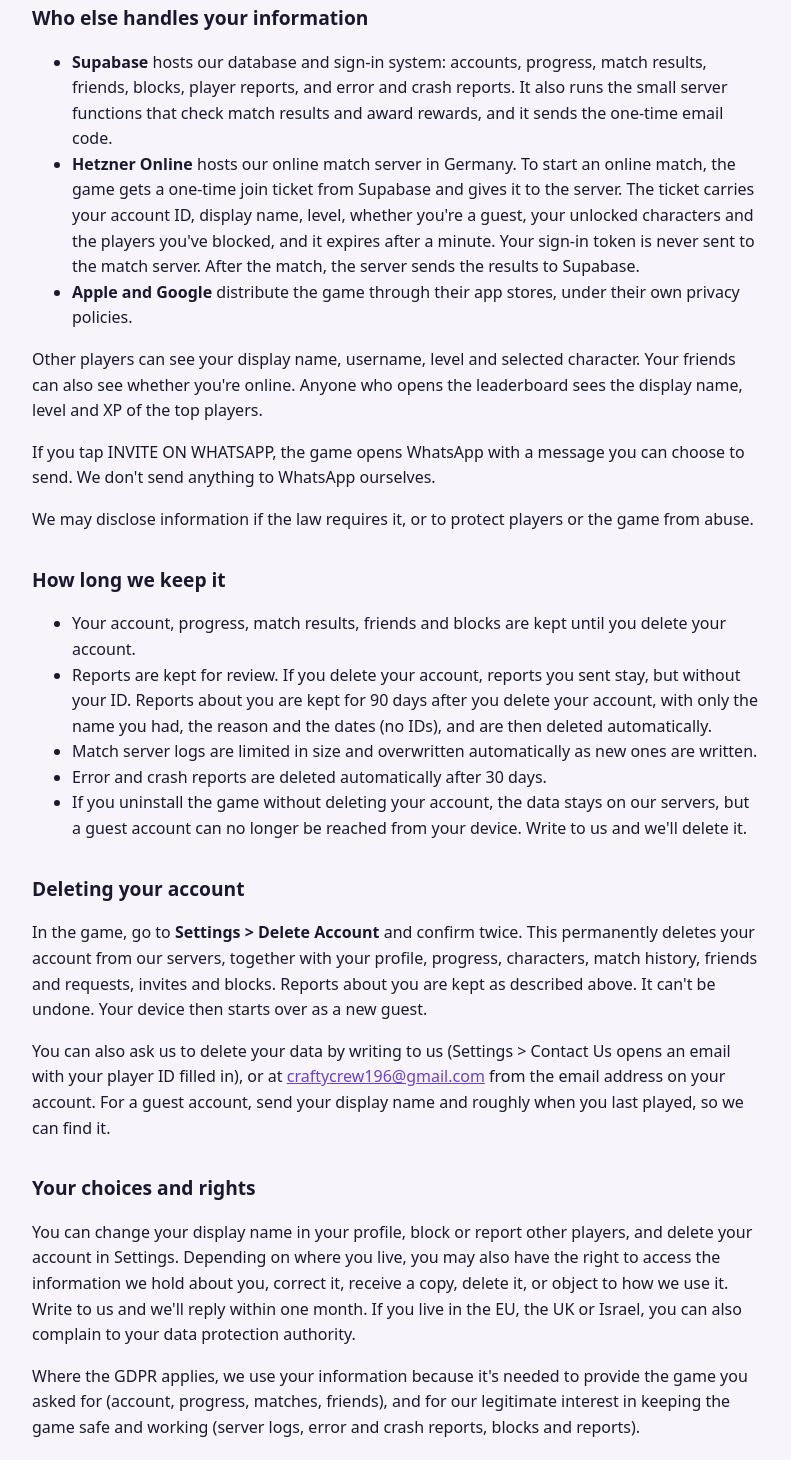
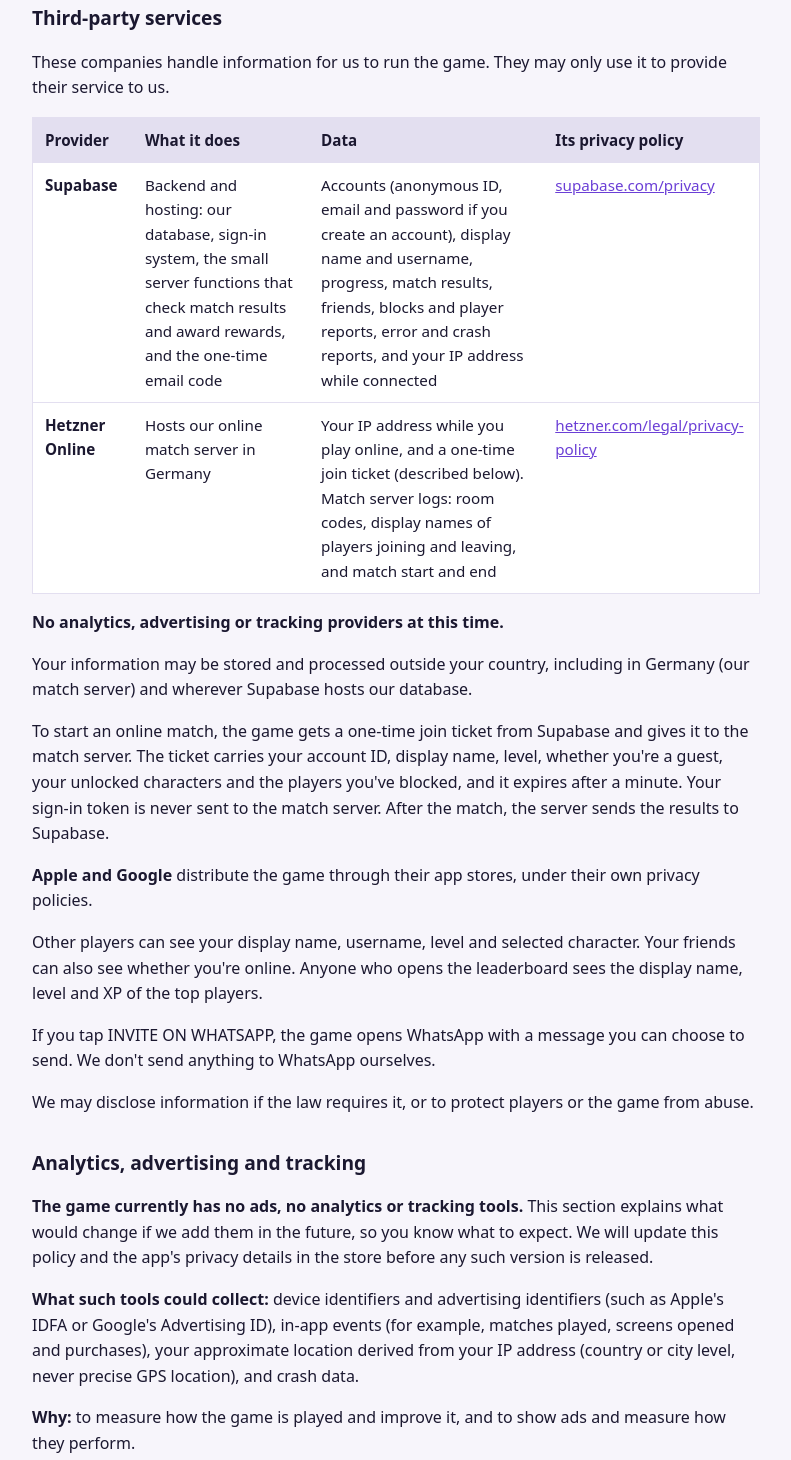
Before and after one commit to segevzrihan-glitch/crafty-crew-site, a plain HTML site: page privacy/index.html in a window 1280 px wide. Shown: the part 2227-3687 px from the top of the page, without its empty margins (244-1035 px from the left). Drawn offline with Linux system fonts and the light colour scheme.

Commit message:
Privacy policy: third-party services table, analytics/advertising/tracking section, children 13+, your rights

```diff
--- a/privacy/index.html
+++ b/privacy/index.html
@@ -76,23 +76,57 @@ in the game.</p>
 tutorial progress, and a copy of your progress so the game works offline.</p>
 <p>We don't collect your location, contacts, photos, camera, microphone, advertising identifier or payment details.</p>
 
-<h2>Who else handles your information</h2>
-<ul>
-  <li><strong>Supabase</strong> hosts our database and sign-in system: accounts, progress, match results, friends,
-    blocks, player reports, and error and crash reports. It also runs the small server functions that check match results and award rewards, and it
-    sends the one-time email code.</li>
-  <li><strong>Hetzner Online</strong> hosts our online match server in Germany. To start an online match, the game gets a
-    one-time join ticket from Supabase and gives it to the server. The ticket carries your account ID, display name,
-    level, whether you're a guest, your unlocked characters and the players you've blocked, and it expires after a
-    minute. Your sign-in token is never sent to the match server. After the match, the server sends the results to
-    Supabase.</li>
-  <li><strong>Apple and Google</strong> distribute the game through their app stores, under their own privacy policies.</li>
-</ul>
+<h2>Third-party services</h2>
+<p>These companies handle information for us to run the game. They may only use it to provide their service to us.</p>
+<div class="wrap">
+<table>
+  <tr><th>Provider</th><th>What it does</th><th>Data</th><th>Its privacy policy</th></tr>
+  <tr><td><strong>Supabase</strong></td>
+    <td>Backend and hosting: our database, sign-in system, the small server functions that check match results and
+      award rewards, and the one-time email code</td>
+    <td>Accounts (anonymous ID, email and password if you create an account), display name and username, progress,
+      match results, friends, blocks and player reports, error and crash reports, and your IP address while
+      connected</td>
+    <td><a href="https://supabase.com/privacy">supabase.com/privacy</a></td></tr>
+  <tr><td><strong>Hetzner Online</strong></td>
+    <td>Hosts our online match server in Germany</td>
+    <td>Your IP address while you play online, and a one-time join ticket (described below). Match server logs:
+      room codes, display names of players joining and leaving, and match start and end</td>
+    <td><a href="https://www.hetzner.com/legal/privacy-policy">hetzner.com/legal/privacy-policy</a></td></tr>
+</table>
+</div>
+<p><strong>No analytics, advertising or tracking providers at this time.</strong></p>
+<p>Your information may be stored and processed outside your country, including in Germany (our match server) and wherever Supabase hosts our database.</p>
+<p>To start an online match, the game gets a one-time join ticket from Supabase and gives it to the match server.
+The ticket carries your account ID, display name, level, whether you're a guest, your unlocked characters and the
+players you've blocked, and it expires after a minute. Your sign-in token is never sent to the match server. After
+the match, the server sends the results to Supabase.</p>
+<p><strong>Apple and Google</strong> distribute the game through their app stores, under their own privacy policies.</p>
 <p>Other players can see your display name, username, level and selected character. Your friends can also see
 whether you're online. Anyone who opens the leaderboard sees the display name, level and XP of the top players.</p>
 <p>If you tap INVITE ON WHATSAPP, the game opens WhatsApp with a message you can choose to send. We don't send
 anything to WhatsApp ourselves.</p>
 <p>We may disclose information if the law requires it, or to protect players or the game from abuse.</p>
+
+<h2>Analytics, advertising and tracking</h2>
+<p><strong>The game currently has no ads, no analytics or tracking tools.</strong> This section explains what would
+change if we add them in the future, so you know what to expect. We will update this policy and the app's privacy
+details in the store before any such version is released.</p>
+<p><strong>What such tools could collect:</strong> device identifiers and advertising identifiers (such as Apple's
+IDFA or Google's Advertising ID), in-app events (for example, matches played, screens opened and purchases), your
+approximate location derived from your IP address (country or city level, never precise GPS location), and crash
+data.</p>
+<p><strong>Why:</strong> to measure how the game is played and improve it, and to show ads and measure how they
+perform.</p>
+<p><strong>Your consent:</strong> on iOS, the game will ask your permission through Apple's App Tracking Transparency
+prompt before any tracking across other companies' apps and websites, and will not track you if you decline. On
+Android, we will follow Google Play's policies, including its rules on the Advertising ID and on ads in games.
+Where the law requires your consent (for example, in the EU or the UK), we will ask for it first.</p>
+<p><strong>How to opt out:</strong> on iOS, turn off "Allow Apps to Request to Track" or tracking for Crafty Crew in
+Settings &gt; Privacy &amp; Security &gt; Tracking. On Android, delete or reset your Advertising ID, or turn off ads
+personalization, in your device's Google settings (Settings &gt; Google &gt; Ads, or Settings &gt; Privacy &gt;
+Ads, depending on the device).</p>
+<p><strong>We will never sell your personal data.</strong></p>
 
 <h2>How long we keep it</h2>
 <ul>
@@ -106,7 +140,7 @@ anything to WhatsApp ourselves.</p>
     can no longer be reached from your device. Write to us and we'll delete it.</li>
 </ul>
 
-<h2>Deleting your account</h2>
+<h2>Your rights / delete your data</h2>
 <p>In the game, go to <strong>Settings &gt; Delete Account</strong> and confirm twice. This permanently deletes your
 account from our servers, together with your profile, progress, characters, match history, friends and requests,
 invites and blocks. Reports about you are kept as described above. It can't be undone. Your device then starts over
@@ -116,7 +150,6 @@ player ID filled in), or at
 <a href="mailto:craftycrew196@gmail.com">craftycrew196@gmail.com</a> from the email address on your account. For a
 guest account, send your display name and roughly when you last played, so we can find it.</p>
 
-<h2>Your choices and rights</h2>
 <p>You can change your display name in your profile, block or report other players, and delete your account in
 Settings. Depending on where you live, you may also have the right to access the information we hold about you,
 correct it, receive a copy, delete it, or object to how we use it. Write to us and we'll reply within one month.
@@ -126,7 +159,7 @@ progress, matches, friends), and for our legitimate interest in keeping the game
 error and crash reports, blocks and reports).</p>
 
 <h2>Children</h2>
-<p>Crafty Crew isn't directed at children under 13, and we don't knowingly collect personal information from them.
+<p>Crafty Crew isn't directed at children under 13 and is rated 13+. We don't knowingly collect personal information from children under 13.
 If you believe a child under 13 has created an account, write to us and we'll delete it.</p>
 
 <h2>Security</h2>
```
